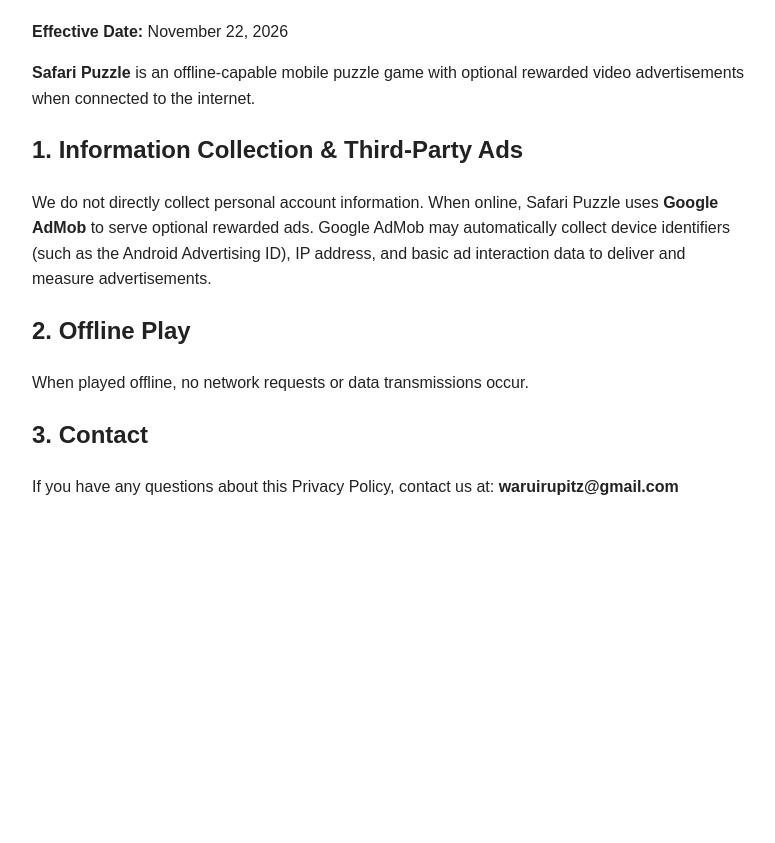
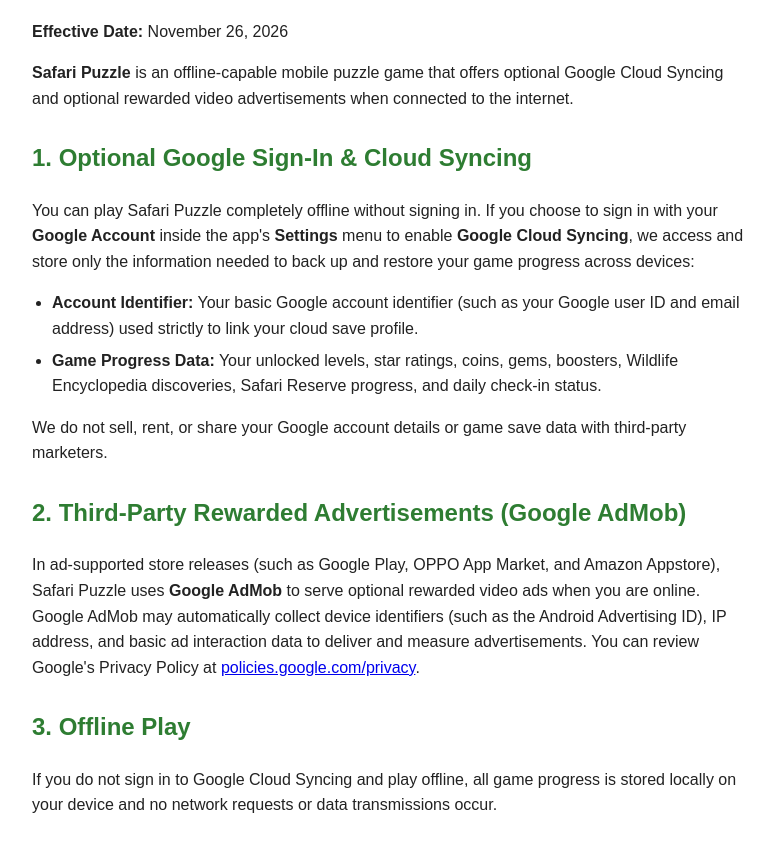
Before and after one commit to pincheznjugush5-star/pincheznjugush5-star.github.io, a plain HTML site: page privacy.html in a window 1280 px wide. Shown: the part 94-937 px from the top of the page, without its empty margins (248-1023 px from the left). Before the commit the page ends 800 px from the top, so only its background shows below. Drawn offline with Linux system fonts and the light colour scheme.

Commit message:
Revise privacy policy with Google Cloud Syncing
Updated the privacy policy to include Google Cloud Syncing and revised effective date.

```diff
--- a/privacy.html
+++ b/privacy.html
@@ -7,17 +7,34 @@
   <style>
     body { font-family: sans-serif; max-width: 720px; margin: 40px auto; padding: 0 20px; line-height: 1.6; color: #222; }
     h1 { color: #1a5e20; }
+    h2 { color: #2e7d32; margin-top: 28px; }
+    ul { padding-left: 20px; }
+    li { margin-bottom: 6px; }
   </style>
 </head>
 <body>
   <h1>Privacy Policy for Safari Puzzle</h1>
-  <p><strong>Effective Date:</strong> November 22, 2026</p>
-  <p><strong>Safari Puzzle</strong> is an offline-capable mobile puzzle game with optional rewarded video advertisements when connected to the internet.</p>
-  <h2>1. Information Collection &amp; Third-Party Ads</h2>
-  <p>We do not directly collect personal account information. When online, Safari Puzzle uses <strong>Google AdMob</strong> to serve optional rewarded ads. Google AdMob may automatically collect device identifiers (such as the Android Advertising ID), IP address, and basic ad interaction data to deliver and measure advertisements.</p>
-  <h2>2. Offline Play</h2>
-  <p>When played offline, no network requests or data transmissions occur.</p>
-  <h2>3. Contact</h2>
-  <p>If you have any questions about this Privacy Policy, contact us at: <strong>waruirupitz@gmail.com</strong></p>
+  <p><strong>Effective Date:</strong> November 26, 2026</p>
+  <p><strong>Safari Puzzle</strong> is an offline-capable mobile puzzle game that offers optional Google Cloud Syncing and optional rewarded video advertisements when connected to the internet.</p>
+
+  <h2>1. Optional Google Sign-In &amp; Cloud Syncing</h2>
+  <p>You can play Safari Puzzle completely offline without signing in. If you choose to sign in with your <strong>Google Account</strong> inside the app's <strong>Settings</strong> menu to enable <strong>Google Cloud Syncing</strong>, we access and store only the information needed to back up and restore your game progress across devices:</p>
+  <ul>
+    <li><strong>Account Identifier:</strong> Your basic Google account identifier (such as your Google user ID and email address) used strictly to link your cloud save profile.</li>
+    <li><strong>Game Progress Data:</strong> Your unlocked levels, star ratings, coins, gems, boosters, Wildlife Encyclopedia discoveries, Safari Reserve progress, and daily check-in status.</li>
+  </ul>
+  <p>We do not sell, rent, or share your Google account details or game save data with third-party marketers.</p>
+
+  <h2>2. Third-Party Rewarded Advertisements (Google AdMob)</h2>
+  <p>In ad-supported store releases (such as Google Play, OPPO App Market, and Amazon Appstore), Safari Puzzle uses <strong>Google AdMob</strong> to serve optional rewarded video ads when you are online. Google AdMob may automatically collect device identifiers (such as the Android Advertising ID), IP address, and basic ad interaction data to deliver and measure advertisements. You can review Google's Privacy Policy at <a href="https://policies.google.com/privacy" target="_blank" rel="noopener noreferrer">policies.google.com/privacy</a>.</p>
+
+  <h2>3. Offline Play</h2>
+  <p>If you do not sign in to Google Cloud Syncing and play offline, all game progress is stored locally on your device and no network requests or data transmissions occur.</p>
+
+  <h2>4. Signing Out &amp; Data Deletion</h2>
+  <p>You may sign out of Google Cloud Syncing at any time from the <strong>Settings</strong> screen inside Safari Puzzle, which immediately stops cloud synchronization on that device. You can also revoke Safari Puzzle's access at any time from your Google Account permissions settings (<a href="https://myaccount.google.com/permissions" target="_blank" rel="noopener noreferrer">myaccount.google.com/permissions</a>) or request permanent deletion of your cloud save data by emailing us at the address below.</p>
+
+  <h2>5. Contact</h2>
+  <p>If you have any questions about this Privacy Policy or wish to request deletion of your cloud save data, contact us at: <strong>waruirupitz@gmail.com</strong></p>
 </body>
 </html>
```
